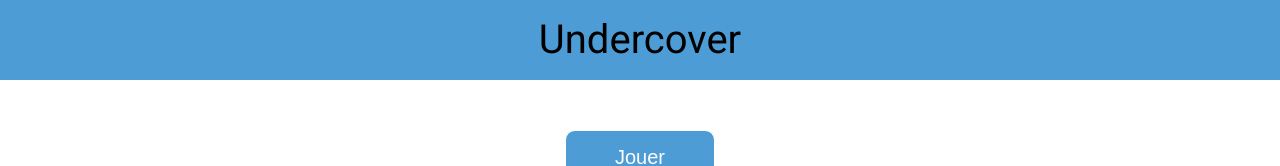
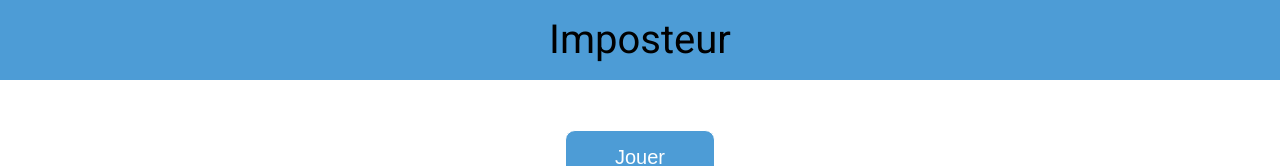
Before and after one commit to clb-app/undercover_frontend_react, a React (Create React App) app: page / in a window 1280 px wide. Shown: the top 166 px of the page. Built offline with nearby package versions, Linux system fonts and the light colour scheme.

Commit message:
words replaced

```diff
--- a/src/containers/Home.js
+++ b/src/containers/Home.js
@@ -33,7 +33,7 @@ const Home = ({ player, setReload }) => {
 
   return (
     <div className="Home">
-      <Header title="Undercover" />
+      <Header title="Imposteur" />
       <div className="wrapper">
         <div className="Home-buttons-container">
           <Button
--- a/src/containers/JoinParty.js
+++ b/src/containers/JoinParty.js
@@ -65,7 +65,7 @@ const JoinParty = ({ player, api, setPlayerToken }) => {
 
   return (
     <div className="JoinParty">
-      <Header title="Rejoindre" rightTitle="Undercover" back="/jouer" />
+      <Header title="Rejoindre" rightTitle="Imposteur" back="/jouer" />
       <div className="wrapper">
         <Input
           label="Entre le code de ta partie"
--- a/src/containers/LaunchParty.js
+++ b/src/containers/LaunchParty.js
@@ -21,7 +21,7 @@ const LaunchParty = () => {
 
   return (
     <div className="LaunchParty">
-      <Header title="Jouer" rightTitle="Undercover" back="/" />
+      <Header title="Jouer" rightTitle="Imposteur" back="/" />
       <div className="wrapper">
         <div className="LaunchParty-buttons-container">
           <Button title="Créer" onClick={handleNewParty} width="150px" />
--- a/src/containers/NewParty.js
+++ b/src/containers/NewParty.js
@@ -82,7 +82,7 @@ const NewParty = ({
   console.log(roles);
   return (
     <div className="NewParty">
-      <Header title="Créer" rightTitle="Undercover" back="/jouer" />
+      <Header title="Créer" rightTitle="Imposteur" back="/jouer" />
       <div className="wrapper">
         <div>
           <h2>Paramètres de votre partie :</h2>
--- a/src/containers/Options.js
+++ b/src/containers/Options.js
@@ -88,7 +88,7 @@ const Options = ({
 
   return (
     <div className="Options">
-      <Header title="Options" rightTitle="Undercover" back="/" />
+      <Header title="Options" rightTitle="Imposteur" back="/" />
       <div className="wrapper">
         <Slider
           style={{ width: "300px", margin: "20px", color: "var(--blue)" }}
--- a/src/containers/Party.js
+++ b/src/containers/Party.js
@@ -279,7 +279,7 @@ const Party = ({ player, api, token, timer }) => {
 
   return (
     <div className="Party">
-      <Header rightTitle="Undercover" back="/" />
+      <Header rightTitle="Imposteur" back="/" />
       {isMrWhiteSubmitted ? (
         <div
           style={{
@@ -291,13 +291,14 @@ const Party = ({ player, api, token, timer }) => {
           {next === "WHITE_WINS" ? (
             <div style={{ textAlign: "center" }}>
               {eliminatedPlayer[0].nickname} (Mr L) a découvert le mot des
-              civils! Il s'agissait de {mrWhiteWord}. Défaite des civils!
+              enquêteurs! Il s'agissait de {mrWhiteWord}. Défaite des
+              enquêteurs!
             </div>
           ) : (
             <>
               <div style={{ textAlign: "center" }}>
                 {eliminatedPlayer[0].nickname} (Mr L) s'est trompé sur le mot
-                des civils, voici le mot qu'il pensait être le bon :{" "}
+                des enquêteurs, voici le mot qu'il pensait être le bon :{" "}
                 {mrWhiteWord}
               </div>
               {player._id === party.moderator_id && (
@@ -335,7 +336,9 @@ const Party = ({ player, api, token, timer }) => {
                   <span style={{ fontWeight: "700" }}>
                     {eliminatedPlayer[0].role === "mrwhite"
                       ? "Mr L"
-                      : eliminatedPlayer[0].role.toUpperCase()}
+                      : eliminatedPlayer[0].role === "civil"
+                      ? "ENQUÊTEUR"
+                      : "IMPOSTEUR"}
                   </span>
                 </div>
               </div>
@@ -385,7 +388,7 @@ const Party = ({ player, api, token, timer }) => {
               >
                 <h2 style={{ textAlign: "center" }}>
                   Tu as été découvert, tentes ta chance et essayes de découvrir
-                  le mot des civils pour gagner
+                  le mot des enquêteurs pour gagner
                 </h2>
                 <Input setInput={setMrWhiteWord} placeholder="ex: chien" />
                 <div style={{ marginTop: "20px" }}>
@@ -402,7 +405,7 @@ const Party = ({ player, api, token, timer }) => {
                 marginTop: "20px",
               }}
             >
-              <h2>Victoire des undercovers! On rejoue ?</h2>
+              <h2>Victoire des imposteurs! On rejoue ?</h2>
               <Button title="Rejouer" onClick={goBackHome} />
             </div>
           ) : next === "NEXT" ? (
@@ -443,7 +446,7 @@ const Party = ({ player, api, token, timer }) => {
                 marginTop: "20px",
               }}
             >
-              <h2>Victoire des civils! On rejoue ?</h2>
+              <h2>Victoire des enquêteurs! On rejoue ?</h2>
               <Button title="Rejouer" onClick={goBackHome} />
             </div>
           )}
```
